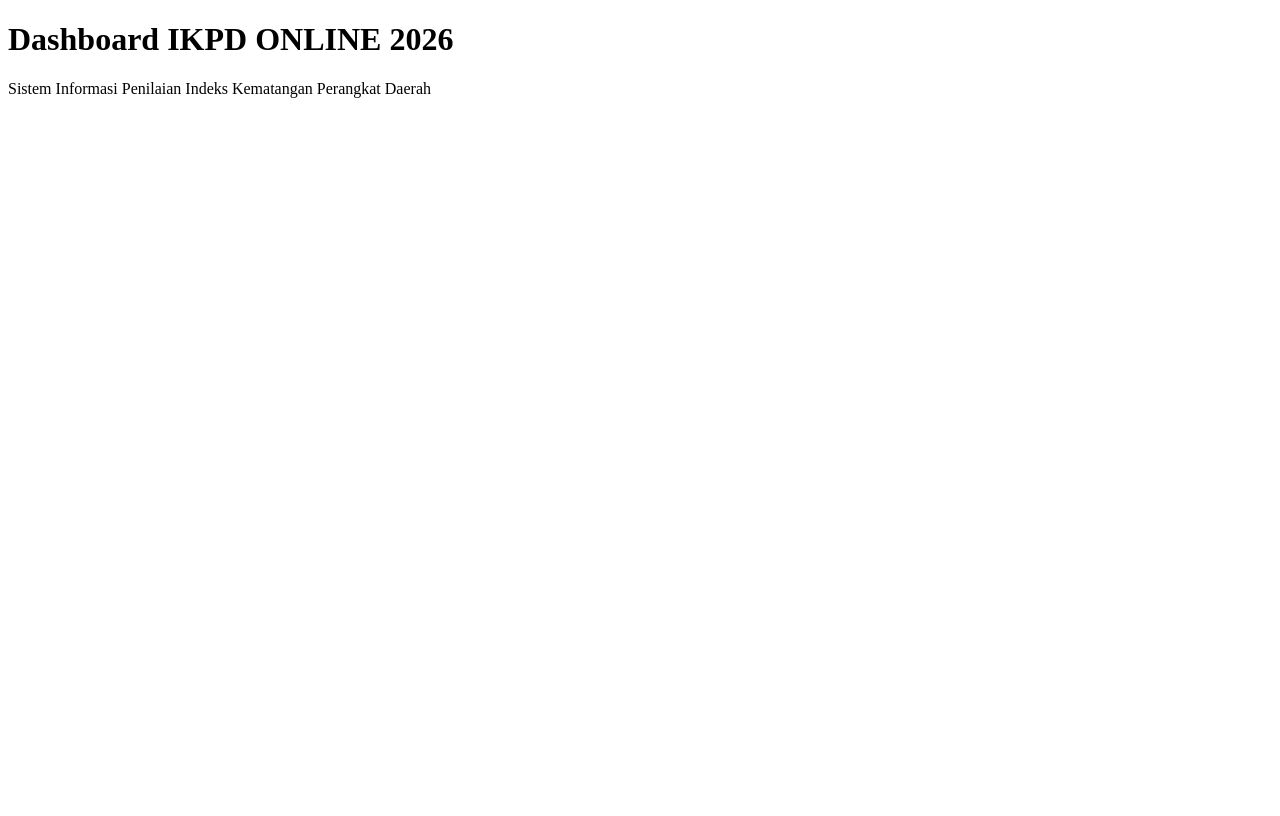
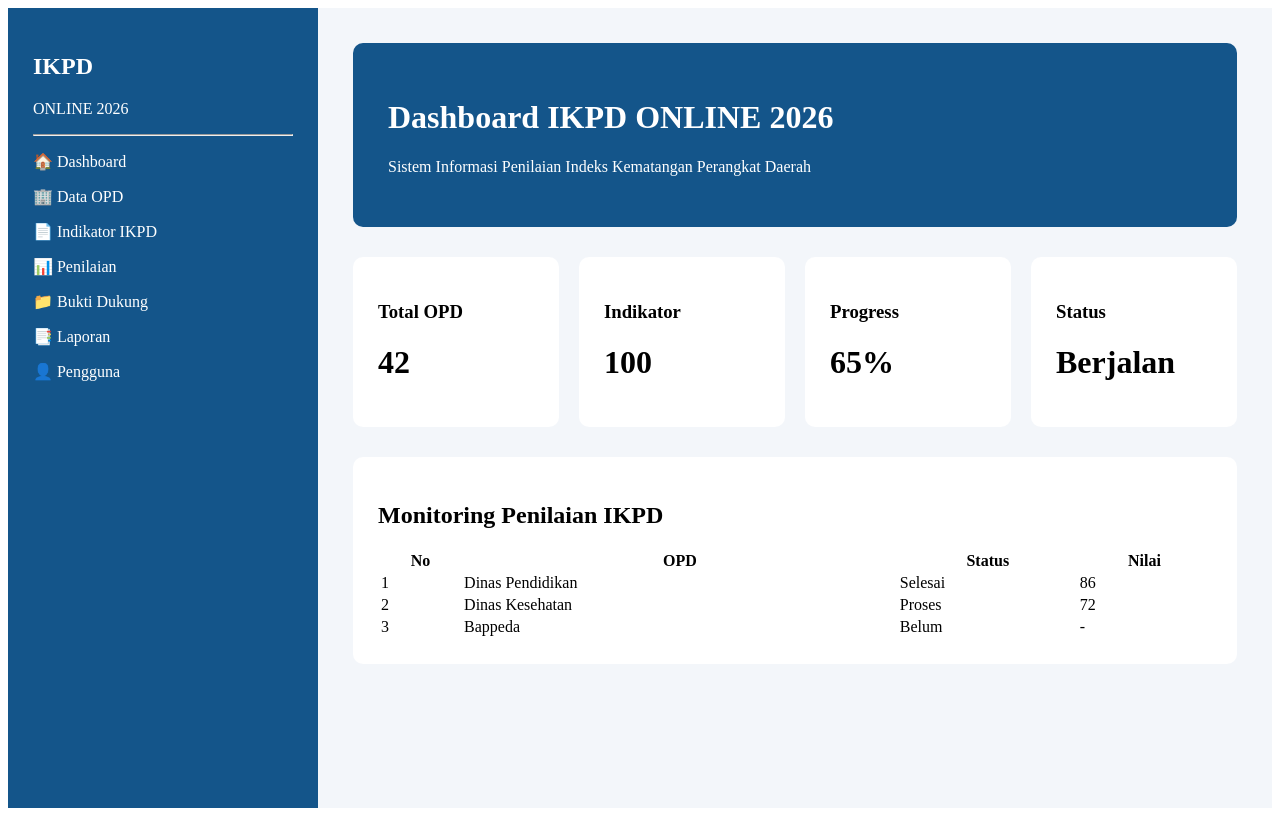
Before and after one commit to biroorganisasisetdaprovsulbar-sys/IKPD-ONLINE-2026, a React (Vite) app in the folder frontend/: page / in a window 1280 px wide. Built offline with nearby package versions, Linux system fonts and the light colour scheme.

Commit message:
use dashboard component

```diff
--- a/frontend/src/App.jsx
+++ b/frontend/src/App.jsx
@@ -1,22 +1,14 @@
 import React from "react";
 import { Routes, Route } from "react-router-dom";
+
 import Login from "./pages/Login.jsx";
-
-
-function Dashboard() {
-  return (
-    <div>
-      <h1>Dashboard IKPD ONLINE 2026</h1>
-      <p>
-        Sistem Informasi Penilaian Indeks Kematangan Perangkat Daerah
-      </p>
-    </div>
-  );
-}
+import Dashboard from "./pages/Dashboard.jsx";
 
 
 function App() {
+
 return (
+
 <Routes>
 
 <Route
@@ -24,13 +16,17 @@ function App() {
 element={<Login />}
 />
 
+
 <Route
 path="/"
 element={<Dashboard />}
 />
 
+
 </Routes>
-  );
+
+)
+
 }
 
 
```
Lines whose indentation alone changed are shown as unchanged.
